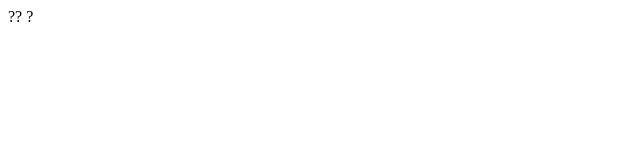
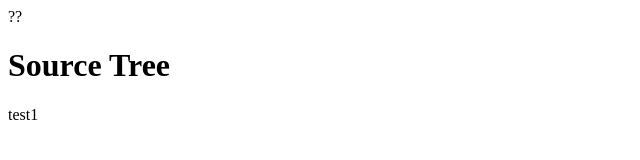
Before and after one commit to munseunggyu/gittest, a plain HTML site: page index.html in a window 1280 px wide. Shown: the whole page, without its empty margins (0-640 px from the left). Drawn offline with Linux system fonts and the light colour scheme.

Commit message:
소스트리 hi 브랜치에서 커밋 및 푸쉬

```diff
--- a/index.html
+++ b/index.html
@@ -8,6 +8,7 @@
     <title>Document</title>
   </head>
   <body>
-    ?
+    <h1>Source Tree</h1>
+    <p>test1</p>
   </body>
 </html>
```
